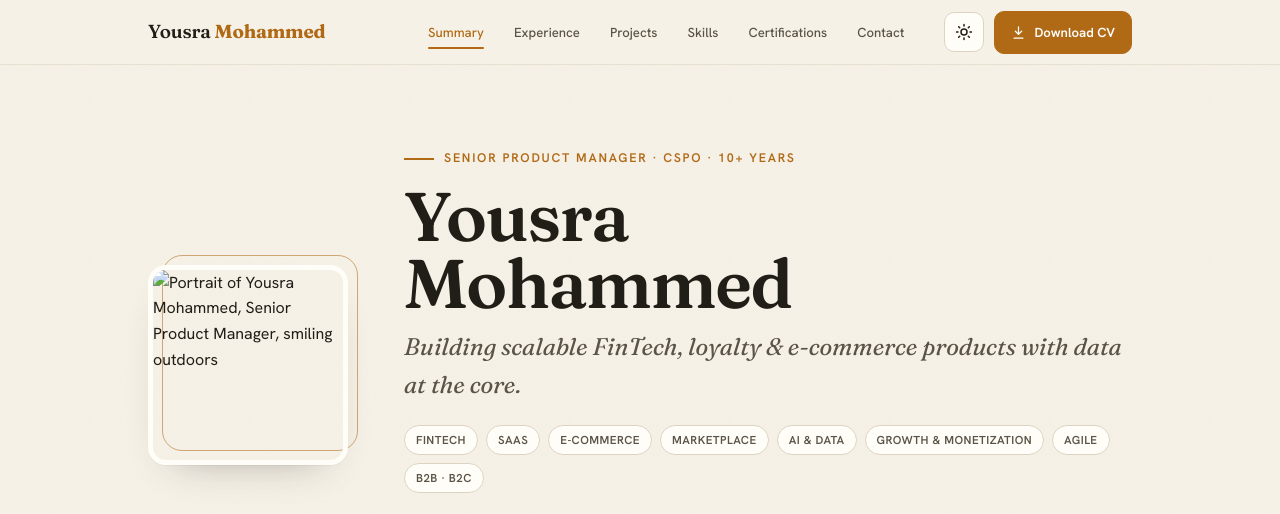
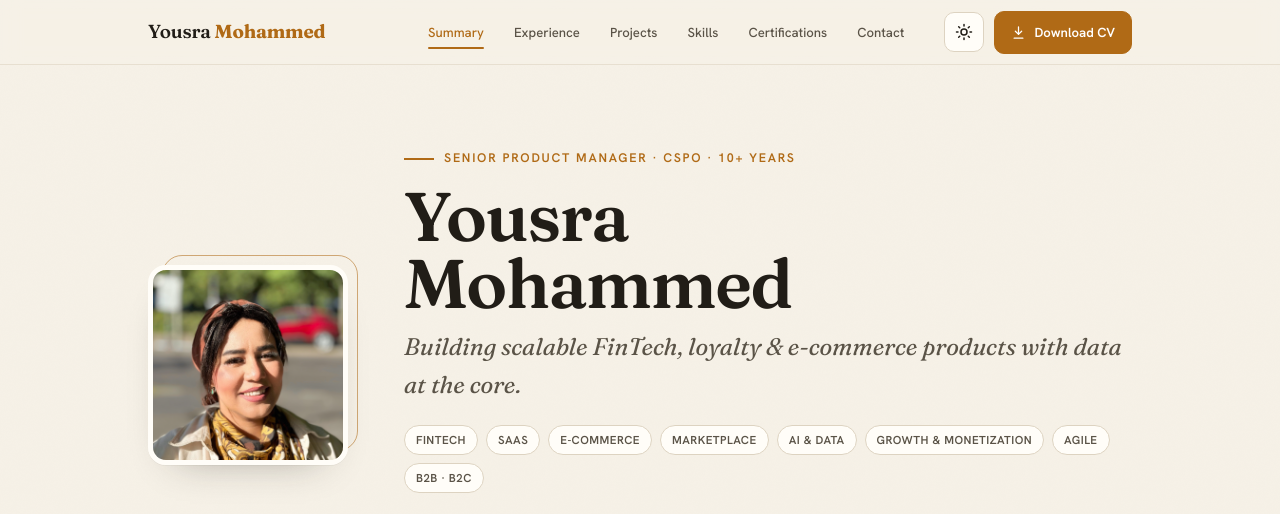
Before and after one commit to yousrasaber-droid/CV, a website: page index.html in a window 1280 px wide. Shown: the top 514 px of the page. Drawn offline with Linux system fonts and the light colour scheme.

Commit message:
Update index.html

```diff
--- a/index.html
+++ b/index.html
@@ -329,7 +329,7 @@ html[data-theme="dark"] .c-btn.primary{color:#1a1206}
 <section class="hero">
   <div class="wrap hero-grid">
     <div class="photo-frame reveal">
-      <img src="assets/profile.png" alt="Portrait of Yousra Mohammed, Senior Product Manager, smiling outdoors" width="200" height="200" />
+      <img src="profile.png" alt="Portrait of Yousra Mohammed, Senior Product Manager, smiling outdoors" width="200" height="200" />
     </div>
     <div>
       <p class="eyebrow reveal">Senior Product Manager · CSPO · 10+ Years</p>
```
